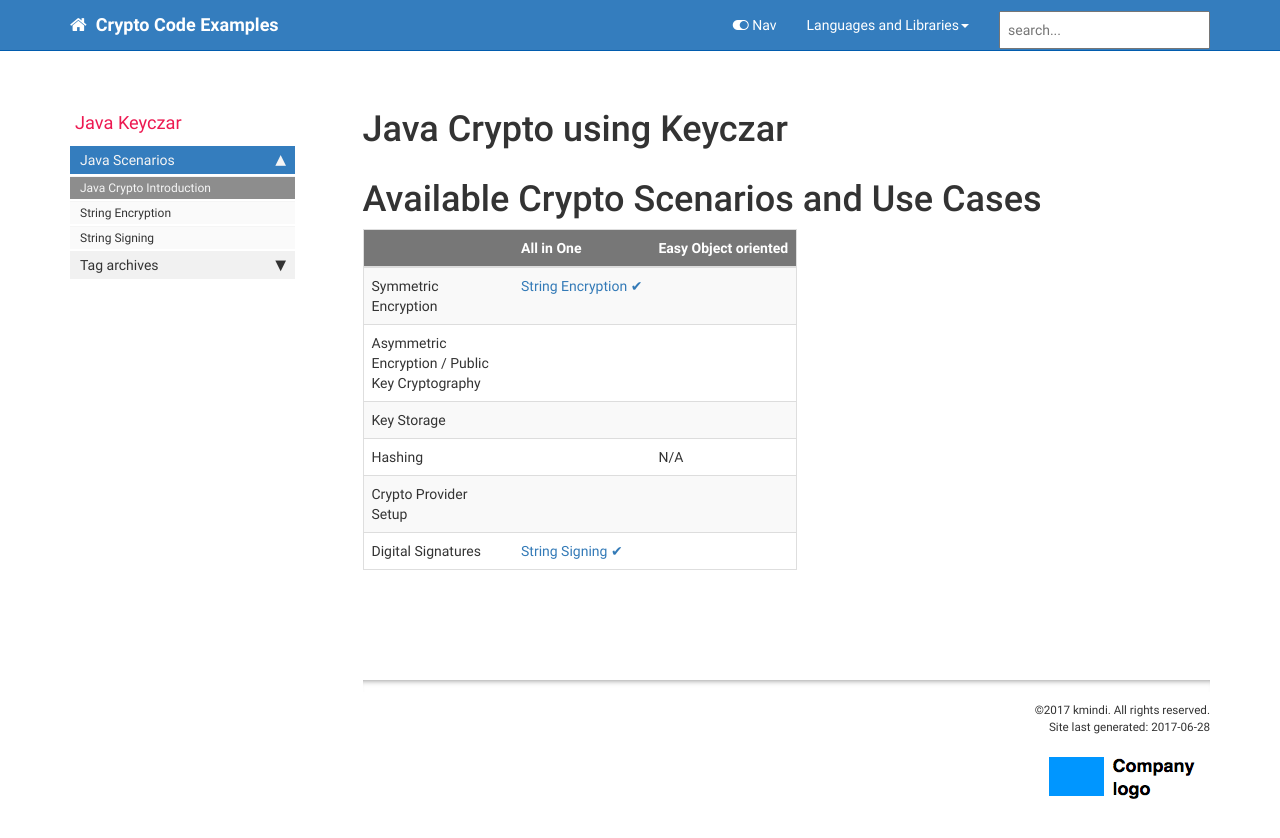
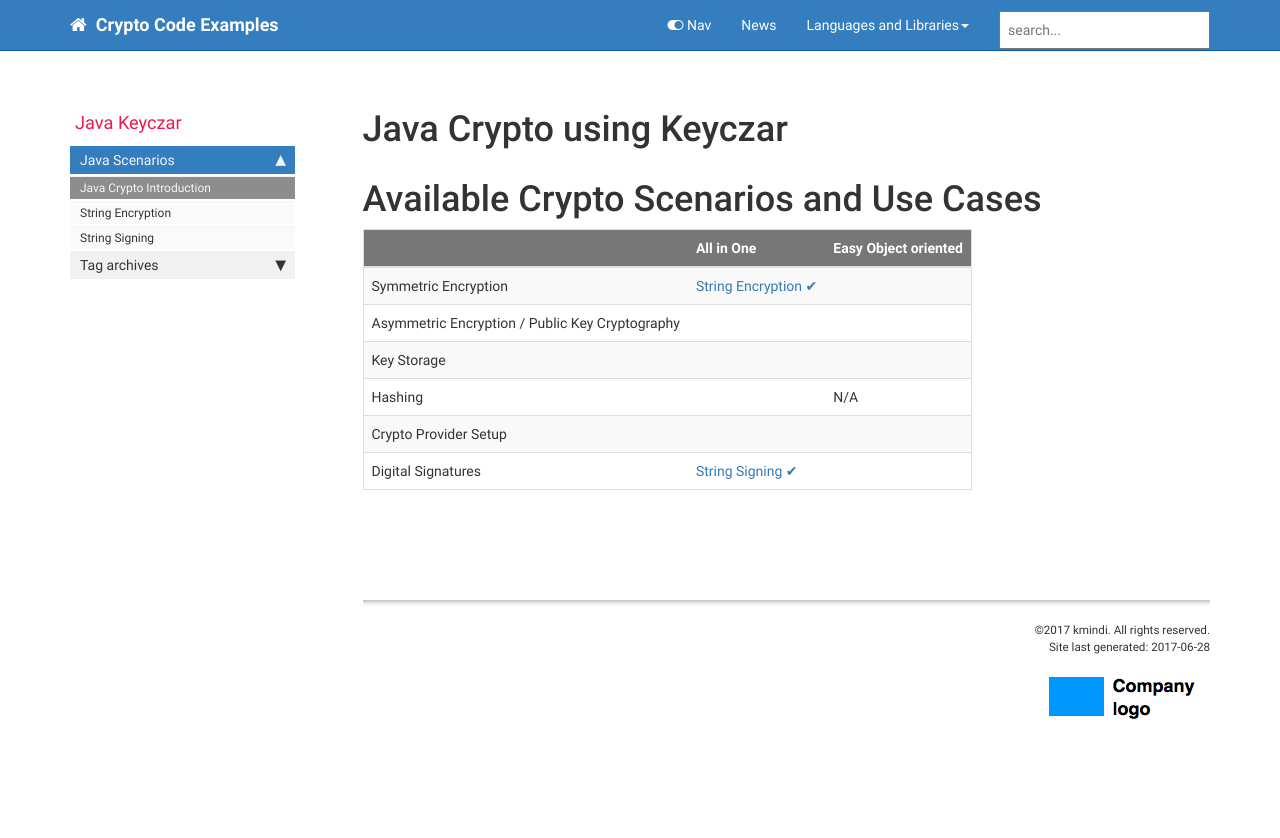
Before and after one commit to cryptoexamples/CryptoExamples, a Jekyll site: the page built from pages/java-keyczar/java_keyczar_landing_page.md, in a window 1280 px wide. Shown: the top 838 px of the page. Built offline with Jekyll 4.4.1, drawn with Linux system fonts in a browser that asks for light colours; nearby versions of some CDN libraries; comment, search, counter and statistics services are not loaded.

Commit message:
improved doc around sidebars, fixed bug with topnav code for single items, improved other doc with supported features
# Conflicts:
#	_data/topnav.yml
#	index.md
#	pages/mydoc/mydoc_pages.md
#	pages/mydoc/mydoc_posts.md
#	pages/mydoc/mydoc_support.md
#	pages/mydoc/mydoc_supported_features.md

```diff
--- a/_includes/topnav.html
+++ b/_includes/topnav.html
@@ -19,7 +19,7 @@
 {% assign topnav = site.data[page.topnav] %}
 {% assign topnav_dropdowns = site.data[page.topnav].topnav_dropdowns %}
 
-                {% for entry in topnav %}
+                {% for entry in topnav.topnav %}
                 {% for item in entry.items %}
                 {% if item.external_url %}
                 <li><a href="{{item.external_url}}" target="_blank">{{item.title}}</a></li>
--- a/css/customstyles.css
+++ b/css/customstyles.css
@@ -203,16 +203,6 @@ table th[class*="col-"] {
     position: static;
     display: table-cell;
     float: none;
-}
-
-
-table td:first-child {
-    width: 150px;
-    /*font-weight:bold;*/
-}
-
-table.boldFirstColumn td:first-child {
-    font-weight: bold;
 }
 
 table tr td {
```
